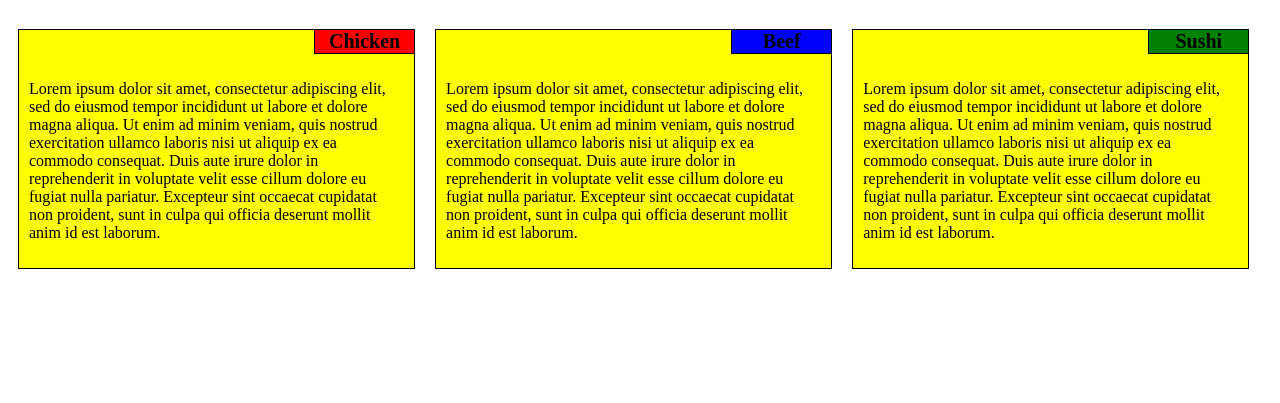
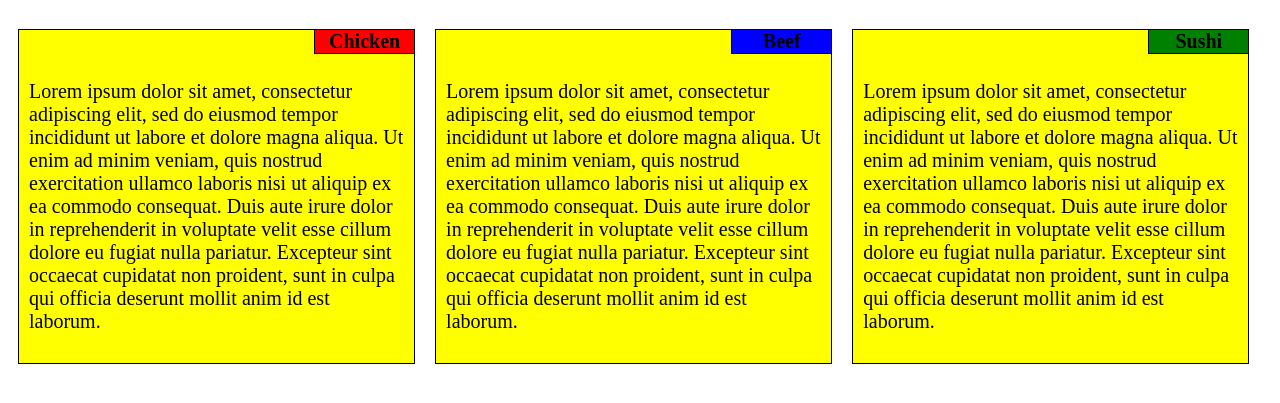
Before and after one commit to sahilasthana/coursera, a plain HTML site: page module2/index.html in a window 1280 px wide. Shown: the part 61-464 px from the top of the page. Drawn offline with Linux system fonts and the light colour scheme.

Commit message:
Update CSS.css

```diff
--- a/module2/css/CSS.css
+++ b/module2/css/CSS.css
@@ -53,6 +53,7 @@
 	}
 	.content{
 		margin-top:40px;
+		font-size:20px
 
 	}
 	@media(min-width: 992px){
```
